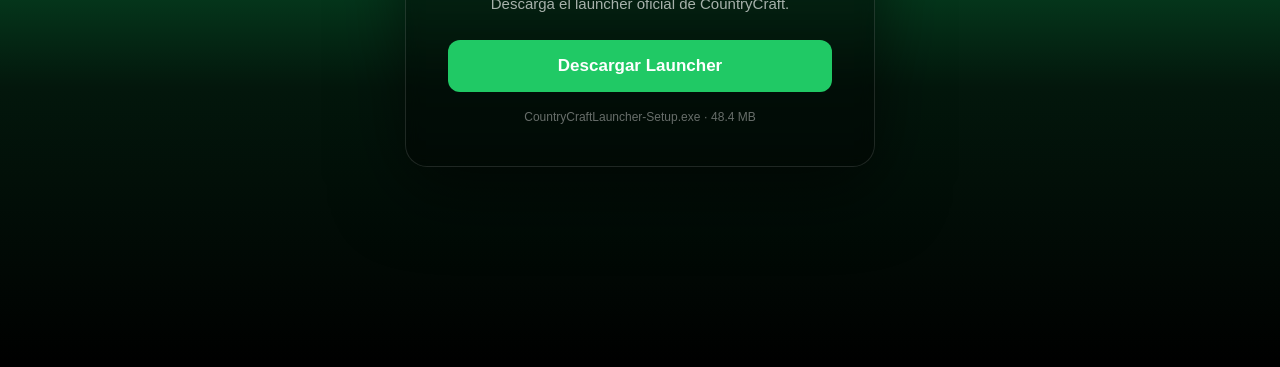
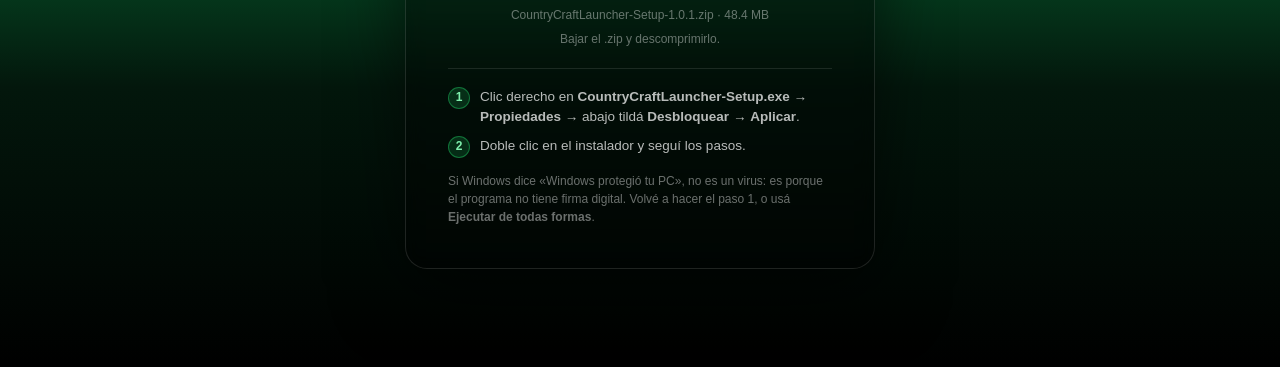
Before and after one commit to reynaamdas72-netizen/countrycraft-web, a plain HTML site: page index.html in a window 1280 px wide. Shown: the part 433-800 px from the top of the page. Drawn offline with Linux system fonts and the light colour scheme.

Commit message:
Update index.html

```diff
--- a/index.html
+++ b/index.html
@@ -130,6 +130,54 @@
             transform: translateY(0);
         }
 
+        .steps {
+            margin-top: 22px;
+            padding-top: 18px;
+
+            border-top: 1px solid rgba(255, 255, 255, 0.10);
+
+            text-align: left;
+        }
+
+        .step {
+            display: flex;
+            gap: 10px;
+            align-items: flex-start;
+
+            margin-bottom: 10px;
+
+            color: rgba(255, 255, 255, 0.72);
+            font-size: 13.5px;
+            line-height: 1.45;
+        }
+
+        .step .n {
+            flex: 0 0 22px;
+            height: 22px;
+
+            border-radius: 50%;
+
+            background: rgba(32, 201, 101, 0.18);
+            border: 1px solid rgba(32, 201, 101, 0.45);
+
+            color: #7ff0ad;
+
+            font-size: 12px;
+            font-weight: bold;
+
+            display: flex;
+            align-items: center;
+            justify-content: center;
+        }
+
+        .note {
+            margin-top: 14px;
+
+            color: rgba(255, 255, 255, 0.42);
+            font-size: 12px;
+            line-height: 1.5;
+        }
+
         .file-info {
             margin-top: 18px;
 
@@ -154,43 +202,57 @@
         <a
             id="download-button"
             class="download-button"
-            href="https://www.mediafire.com/file/izxc80yxs85dhm5/CountryCraftLauncher-Setup.exe/file"
+            href="https://www.mediafire.com/file/zctgr1wm9z0uyp8/CountryCraftLauncher-Setup-1.0.1.zip/file"
         >
             Descargar Launcher
         </a>
 
         <div id="file-info" class="file-info">
-            CountryCraftLauncher-Setup.exe · 48.4 MB
+            CountryCraftLauncher-Setup-1.0.1.zip · 48.4 MB
+        </div>
+
+        <div class="file-info" style="margin-top:10px">
+            Bajar el .zip y descomprimirlo.
+        </div>
+
+        <div class="steps">
+            <div class="step">
+                <span class="n">1</span>
+                <span>Clic derecho en <b>CountryCraftLauncher-Setup.exe</b> &rarr;
+                <b>Propiedades</b> &rarr; abajo tild&aacute; <b>Desbloquear</b> &rarr; <b>Aplicar</b>.</span>
+            </div>
+            <div class="step">
+                <span class="n">2</span>
+                <span>Doble clic en el instalador y segu&iacute; los pasos.</span>
+            </div>
+            <div class="note">
+                Si Windows dice &laquo;Windows protegió tu PC&raquo;, no es un virus: es porque el
+                programa no tiene firma digital. Volvé a hacer el paso 1, o us&aacute;
+                <b>Ejecutar de todas formas</b>.
+            </div>
         </div>
 
     </div>
 
     <script>
-        // El instalador se baja de MediaFire (los archivos son grandes y GitHub no
-        // los acepta). Si el alumno usa Edge, baja el ZIP: Edge/Defender bloquea la
-        // descarga del .exe suelto, pero deja pasar el ZIP; y al descomprimirlo el
-        // .exe no queda marcado como descargado de internet, asi que no aparece el
-        // aviso de Windows.
-        const normalDownload = "https://www.mediafire.com/file/izxc80yxs85dhm5/CountryCraftLauncher-Setup.exe/file";
-
-        const edgeDownload = "https://www.mediafire.com/file/2ixo5b8r8uvfdov/CountryCraftLauncher-Setup-1.0.1.zip/file";
+        // Un unico archivo para todos: el ZIP.
+        //
+        // Antes el boton daba el .exe y Chrome lo bloqueaba al descargar. Con el ZIP
+        // Chrome y Edge no avisan al bajar. Ojo: descomprimir NO alcanza por si solo
+        // (Windows 10/11 hereda la marca de "descargado de internet" a lo que se
+        // extrae), asi que el paso 1 de la pagina (Propiedades -> Desbloquear) es
+        // el que evita el aviso de SmartScreen. Ver FIRMAR-INSTALADOR.md.
+        const downloadUrl = "https://www.mediafire.com/file/zctgr1wm9z0uyp8/CountryCraftLauncher-Setup-1.0.1.zip/file";
 
         const button = document.getElementById("download-button");
-        const fileInfo = document.getElementById("file-info");
 
-        const userAgent = navigator.userAgent;
-
-        const isEdge =
-            userAgent.includes("Edg/") ||
-            userAgent.includes("Edge/");
-
-        if (isEdge) {
-            button.href = edgeDownload;
-            fileInfo.textContent = "CountryCraftLauncher-Setup-1.0.1.zip · 48.4 MB";
-        } else {
-            button.href = normalDownload;
-            fileInfo.textContent = "CountryCraftLauncher-Setup.exe · 48.4 MB";
-        }
+        button.addEventListener("click", function (event) {
+            if (downloadUrl.indexOf("__") === 0) {
+                event.preventDefault();
+                alert("Falta poner el link de descarga. Avisale a quien administra la pagina.");
+                return;
+            }
+        });
     </script>
 
 </body>
```
